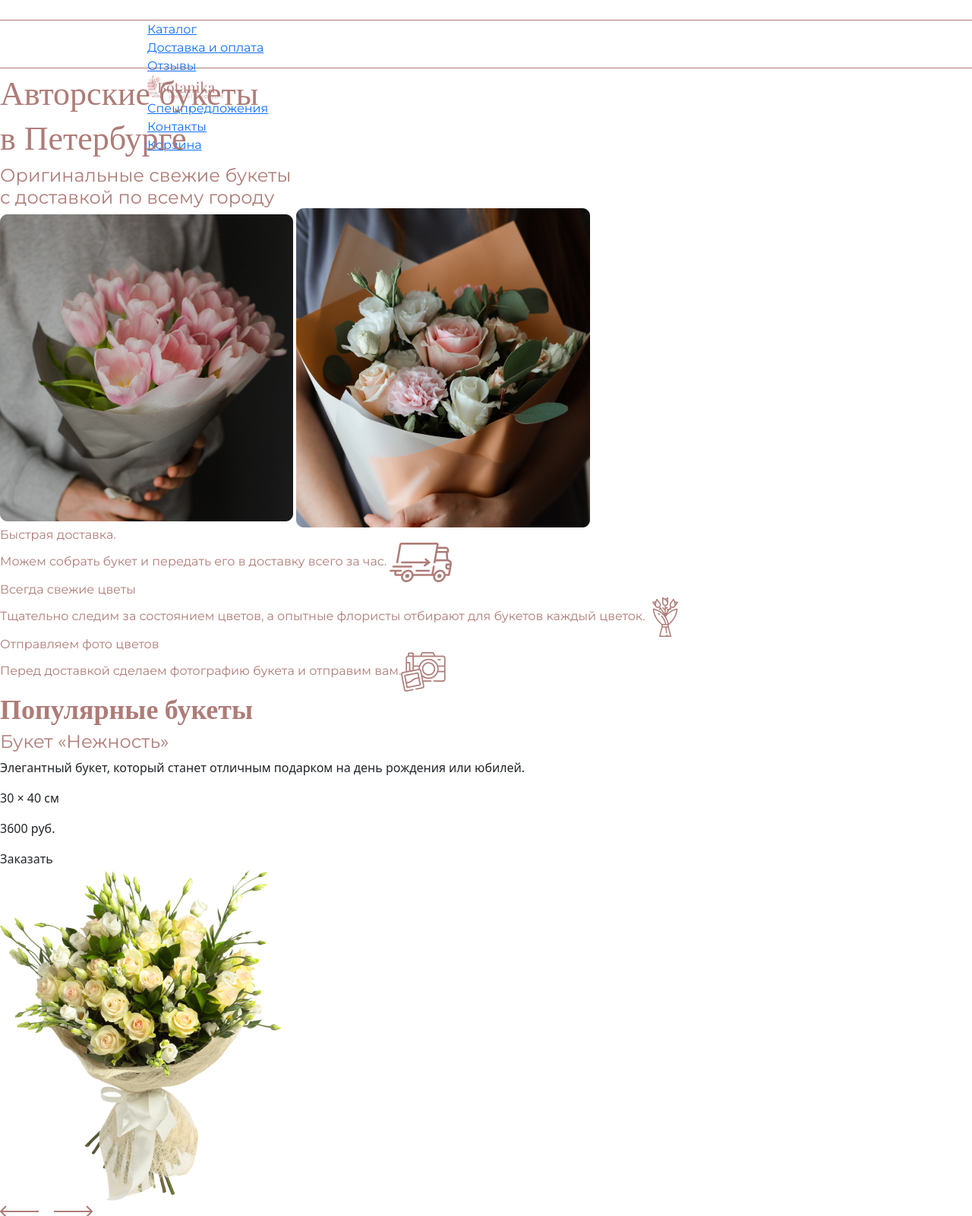
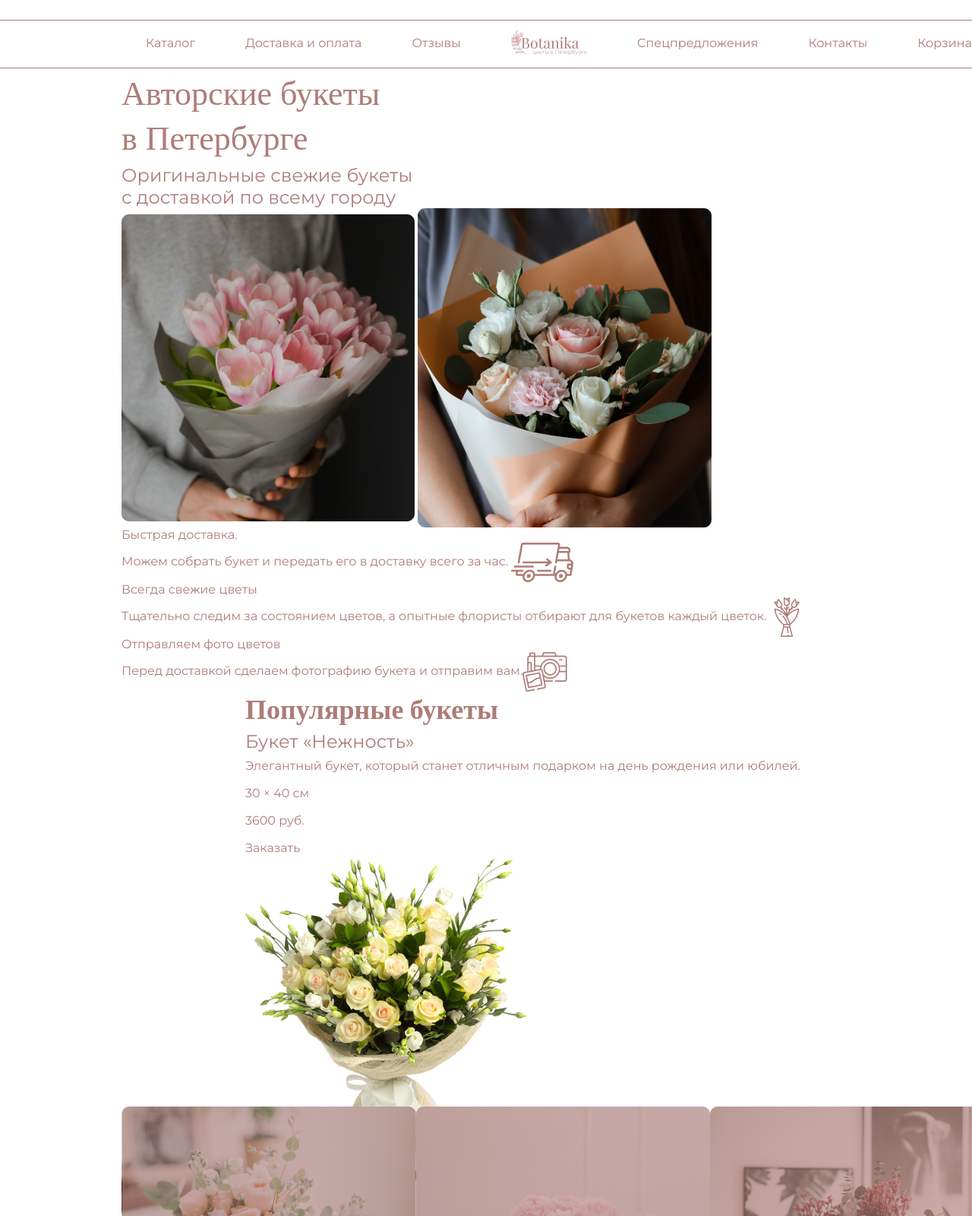
Before and after one commit to llubov2000/Flower_shop, a plain HTML site: page index_flower_shop.html in a window 1280 px wide. Shown: the top 1600 px of the page at 76% size. Drawn offline with nearby package versions, Linux system fonts and the light colour scheme; a web font is replaced by a local one.

Commit message:
03122021_

```diff
--- a/css/style.css
+++ b/css/style.css
@@ -4,7 +4,12 @@
     padding: 0;
 }
 body {
-    width: 1440px;
+    min-width: 1440px;
+    font-size: 16px;
+    line-height: 20px;
+    font-family: "Montserrat", "Arial", sans-serif;
+    font-weight: normal;
+    color: #AE7C78;
     background: #FFFFFF;
 }
 header {
@@ -20,33 +25,40 @@ header {
     color: #AE7C78;
 }
 .container {
+    width: 1200px;
+    margin: 0 auto;
+    padding: 0 10px;
+}
+nav .menu {
     display: flex;
-    width: 1140px;
-    margin: 0 auto;
-}
-.header .nav {
-    display: flex;
-    min-height:64px;
-    border-top: solid 1px #AE7C78;
-    border-bottom: solid 1px #AE7C78;
-    font-family: Montserrat;
-    font-style: normal;
-    font-weight: normal;
-    font-size: 16px;
-    text-align: center;
-    color: #AE7C78;
-    justify-content: space-between;
-    margin: 0 auto;
-}
-.nav .a{
-    font-family: Montserrat;
+    align-items: center;
     font-style: normal;
     font-weight: normal;
     font-size: 16px;
     color: #AE7C78;
+}
+.nav-list {
+    list-style: none;
+    display: flex;
+    align-items: center;
+    justify-content: space-between;
+    padding-top: 13px;
+    margin: 0;
+}
+a {
+    color: #AE7C78;
     text-decoration: none;
+}
 
+a:hover {
+    opacity: 0.7;
 }
+
+a:focus,
+a:active {
+    opacity: 0.2;
+}
+
 h1 {
     font-family: Playfair Display;
     font-style: normal;
@@ -74,7 +86,7 @@ h3 {
 }
 
 .promo {
-    display: inline-block;
+
 }
 
 .advert {
@@ -115,6 +127,33 @@ benefit_box {
     line-height: 20px;
     color: #AE7C78;
 }
+
+.popular{
+
+
+}
+.container-center{
+    width: 794px;
+    height: 546px;
+    margin: 0 auto;
+
+}
+.catalog {
+display: flex;
+justify-content: space-between;
+
+}
+.first {
+    height: 391px;
+    display: flex;
+    background-color: #AE7C78;
+    font-family: Montserrat;
+    font-style: normal;
+    font-weight: normal;
+    font-size: 24px;
+    line-height: 29px;
+    color: #FFFFFF;
+}
 .footer {
     width: 1440px;
     height: 97px;
--- a/index_flower_shop.html
+++ b/index_flower_shop.html
@@ -18,20 +18,22 @@
 <body>
     <header>
         <div class="container">
-        <nav>
-            <ul style="list-style: none;">
-                <li><a href="#">Каталог</a> </li>
-                <li><a href="#">Доставка и оплата</a></li>
-                <li><a href="#">Отзывы</a></li>
-                <li><a href="#"><img width="100" height="32,28" src="img/logo_head.png" alt="logo"</a> </li>
-                <li><a href="#">Спецпредложения</a></li>
-                <li><a href="#">Контакты</a></li>
-                <li><a href="#">Корзина</a></li>
+            <nav class="menu">
+                <ul class="nav-list">
+                   <li class="list-item"><a href="#">Каталог</a></li>
+                   <li class="list-item"><a href="#">Доставка и оплата</a></li>
+                   <li class="list-item"><a href="#">Отзывы</a></li>
+                   <li class="list-item"><a href="#"><img src="img/logo_head.png" alt="logo"></a></li>
+                   <li class="list-item"><a href="#">Спецпредложения</a></li>
+                   <li class="list-item"><a href="#">Контакты</a></li>
+                   <li class="list-item"><a href="#">Корзина</a></li>
                 </ul>
             </nav>
         </div>
     </header>
+    </header>
     <section class="promo">
+        <div class="container">
             <h1>Авторские букеты<br>в Петербурге</h1>
         <div class="advert">
             <h3>Оригинальные свежие букеты<br> с доставкой по всему городу</h3>
@@ -40,14 +42,18 @@
         <div class="promo_img"> <img src="img/bouquet2.png" alt="bouquet_2"></div>
     </section>
     <section class="benefit">
+        <div class="container">
             <div class="benefit_box">Быстрая доставка.<br>Можем собрать букет и передать его в доставку всего за час. <img
                 src="img/benefit1.png" alt="benefit1"></div>
         <div class="benefit_box">Всегда свежие цветы<br>Тщательно следим за состоянием цветов, а опытные флористы
             отбирают для букетов каждый цветок.<img src="img/benefit2.png" alt="benefit2"></div>
         <div class="benefit_box">Отправляем фото цветов<br>Перед доставкой сделаем фотографию букета и отправим вам.<img
                 src="img/benefit3.png" alt="benefit3"></div>
+        </div>
+        </div>
     </section>
-    <section>
+    <section class="popular">
+        <div class="container-center">
             <h2>Популярные букеты</h2>
         <h3> Букет «Нежность»</h3>
         <p>Элегантный букет, который станет отличным подарком на день рождения или юбилей.</p>
@@ -56,23 +62,28 @@
         <div class="order_btn">Заказать</div>
         <img src="img/cute_bouquet-roses.png" alt="bouquet-roses">
         <div class="arows"><img src="../icons/arrows.png" alt="arrows"></div>
+        </div>
     </section>
     <section class="catalog">
+        <div class="container">
             <div class="catalog">
                 <div class="img_catalog"><img src="img/catalog1.png" alt="свадебные букеты"></div>
                 <div class="img_catalog"><img src="img/catalog2.png" alt="букеты с пионами"></div>
                 <div class="img_catalog"><img src="img/catalog3.png" alt="выбрать букет"></div>
             </div>
+        </div>
     </section>
     <section class="discount">
+        <div class="container">
             <div class="first">
-            <p>Скидка 10% <br>на первый заказ</p>
-        </div>
-        <div class="discount">
+            <div class="discount-text">
+                <h3>Скидка 10% <br>на первый заказ</h3>
                 <p>Если заказываете у нас букет впервые — при оформлении заказа введите промокод «Botanika2021» и получите
                     скидку 10%.</p>
+            <div class="img_discount"><img src="img/discount.png" alt="discount"></div>
             </div>
-        <div class="img_discount"><img src="img/discount.png" alt="discount"></div>
+
+        </div>
     </section>
     <section class="steps">
         <h2>4 шага к идеальному букету</h2>
```
Lines whose indentation alone changed are shown as unchanged.
